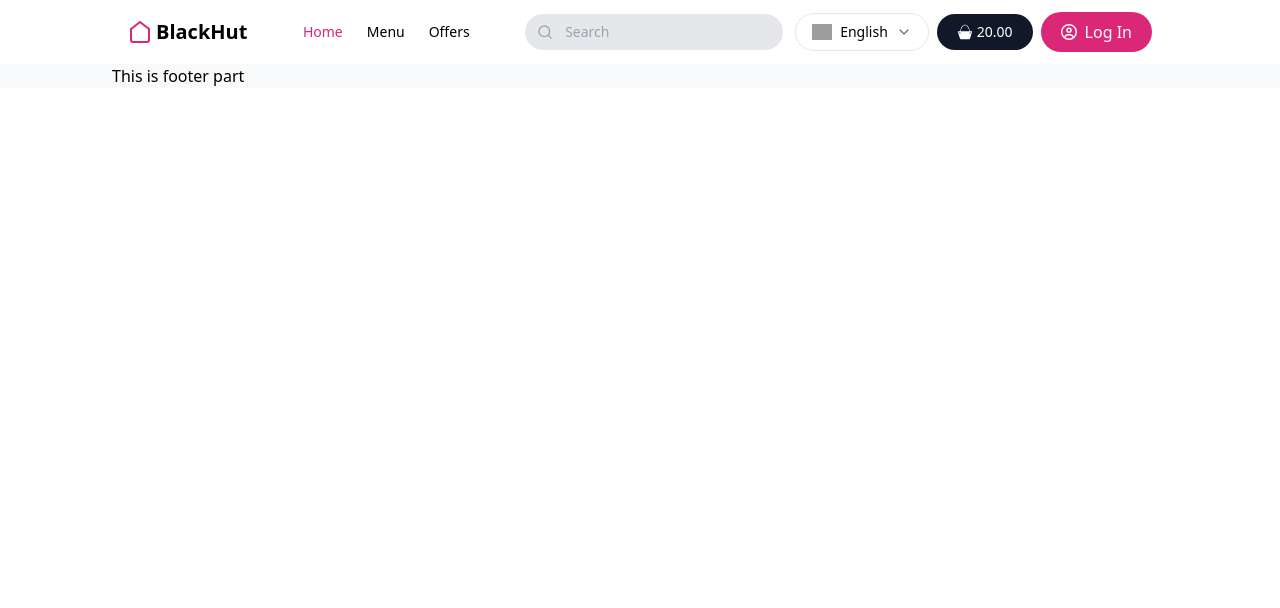
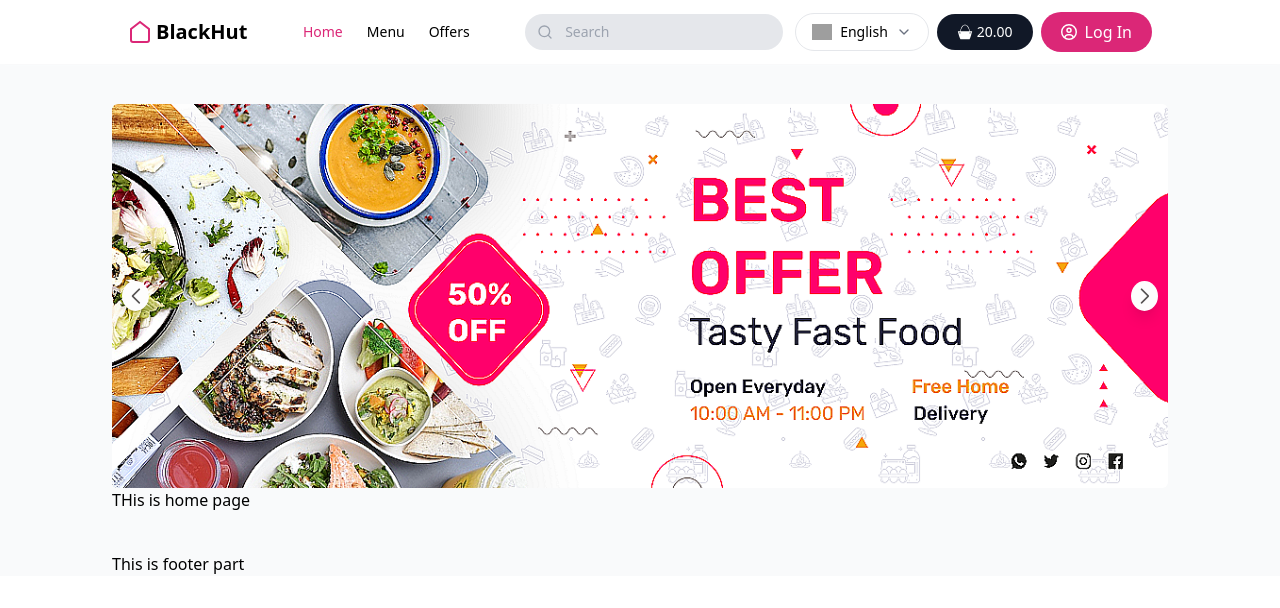
Before and after one commit to Dinobondhu-shill/blackhutbd, a React (Vite) app: page / in a window 1280 px wide. Shown: the top 608 px of the page. Built offline with nearby package versions, Linux system fonts and the light colour scheme; grey boxes are pictures that could not be loaded.

Commit message:
banner added and customization done

```diff
--- a/package.json
+++ b/package.json
@@ -20,6 +20,7 @@
     "react-dom": "^18.3.1",
     "react-icons": "^5.4.0",
     "react-router-dom": "^7.1.1",
+    "swiper": "^11.2.1",
     "tailwind-merge": "^2.6.0",
     "tailwindcss-animate": "^1.0.7"
   },
--- a/src/Pages/Home/Banner.jsx
+++ b/src/Pages/Home/Banner.jsx
@@ -0,0 +1,29 @@
+
+import { Swiper, SwiperSlide } from 'swiper/react';
+// import Swiper core and required modules
+import { Autoplay, Navigation } from 'swiper/modules';
+// Import Swiper styles
+import 'swiper/css';
+import 'swiper/css/navigation';
+import 'swiper/css/autoplay';
+import slide1 from '/cover.jpeg'
+import slider1 from '/slide-cover.png'
+import slider3 from '/slider_cover.png'
+
+const Banner = () => {
+  return (
+    <Swiper
+    spaceBetween={10}
+    slidesPerView={1}
+    loop={true}
+    autoplay={true}
+     navigation={true} modules={[Navigation, Autoplay ]} className="mySwiper h-60 lg:h-96 w-full">
+        <SwiperSlide><img className='w-full h-full rounded-md' src={slider1} alt="" /></SwiperSlide>
+        <SwiperSlide><img className='w-full h-full rounded-md' src={slider3} alt="" /></SwiperSlide>
+        <SwiperSlide><img className='w-full h-full rounded-md' src={slide1} alt="" /></SwiperSlide>
+
+      </Swiper>
+  );
+};
+
+export default Banner;
--- a/src/Pages/Home/Homepage.jsx
+++ b/src/Pages/Home/Homepage.jsx
@@ -1,8 +1,10 @@
+import Banner from "./Banner";
 
 
 const Homepage = () => {
   return (
-    <div>
+    <div className="lg:py-10">
+      <Banner />
       THis is home page
     </div>
   );
--- a/src/index.css
+++ b/src/index.css
@@ -16,3 +16,37 @@
 #searchBar:focus + #cross {
   display: block;
 }
+/* banner navigation button  */
+
+.swiper-button-prev:after{
+  font-size: 15px;
+  font-weight: bold;
+  background-color: #FDFDFD;
+  width: 150px;
+  height: 30px;
+  color: rgb(84, 81, 81);
+display: flex;
+justify-content: center;
+align-items: center;
+border-radius: 100%;
+box-shadow: 0 10px 15px -3px rgba(18, 16, 16, 0.1), 0 4px 6px -4px rgba(0, 0, 0, .1);
+}
+.swiper-button-next:after{
+  font-size: 15px;
+  font-weight: bold;
+  background-color: #FDFDFD;
+  width: 150px;
+  height: 30px;
+  color: rgb(84, 81, 81);
+display: flex;
+justify-content: center;
+align-items: center;
+border-radius: 100%;
+box-shadow: 0 10px 15px -3px rgba(18, 16, 16, 0.1), 0 4px 6px -4px rgba(0, 0, 0, .1);
+}
+.swiper-button-prev:hover:after {
+  background-color: rgb(246, 164, 177);
+}
+.swiper-button-next:hover:after {
+  background-color: rgb(246, 164, 177);
+}
```
Also changed, not shown: src/Route/Router.jsx (+7 -1 lines), 1 other file (tests, documents, lock files or other folders).
